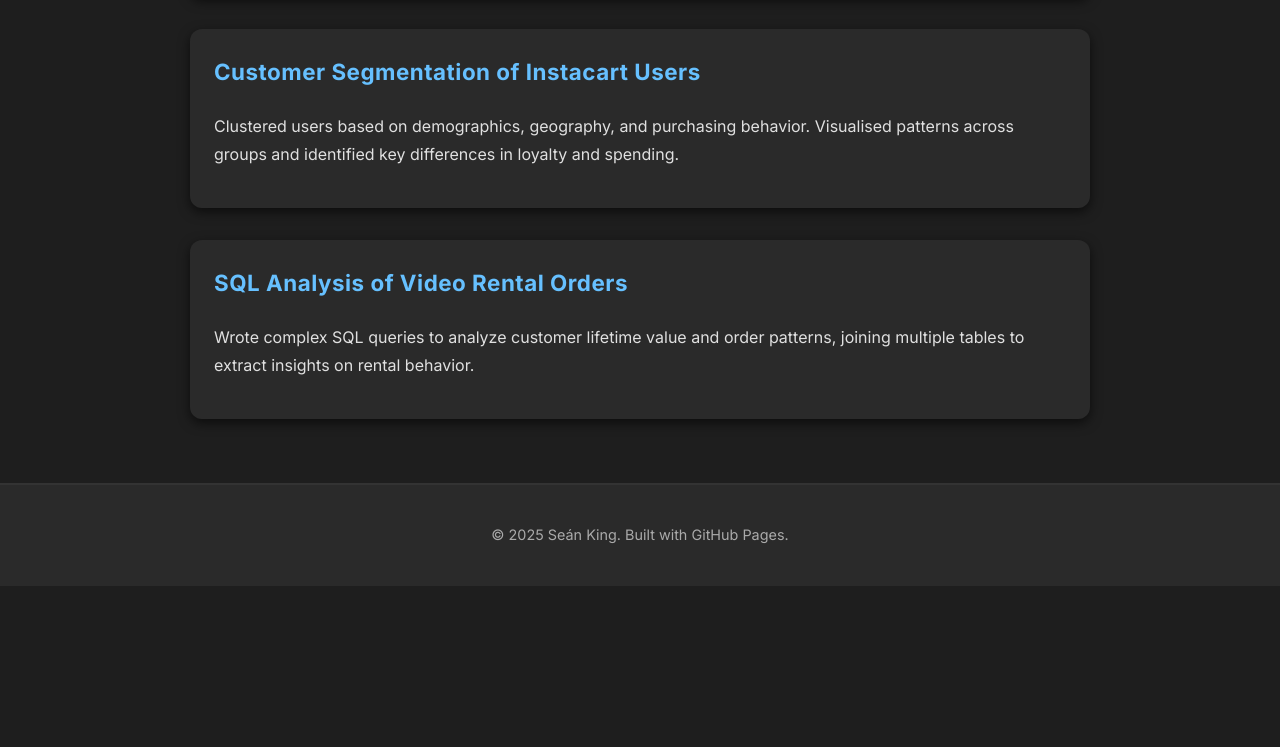
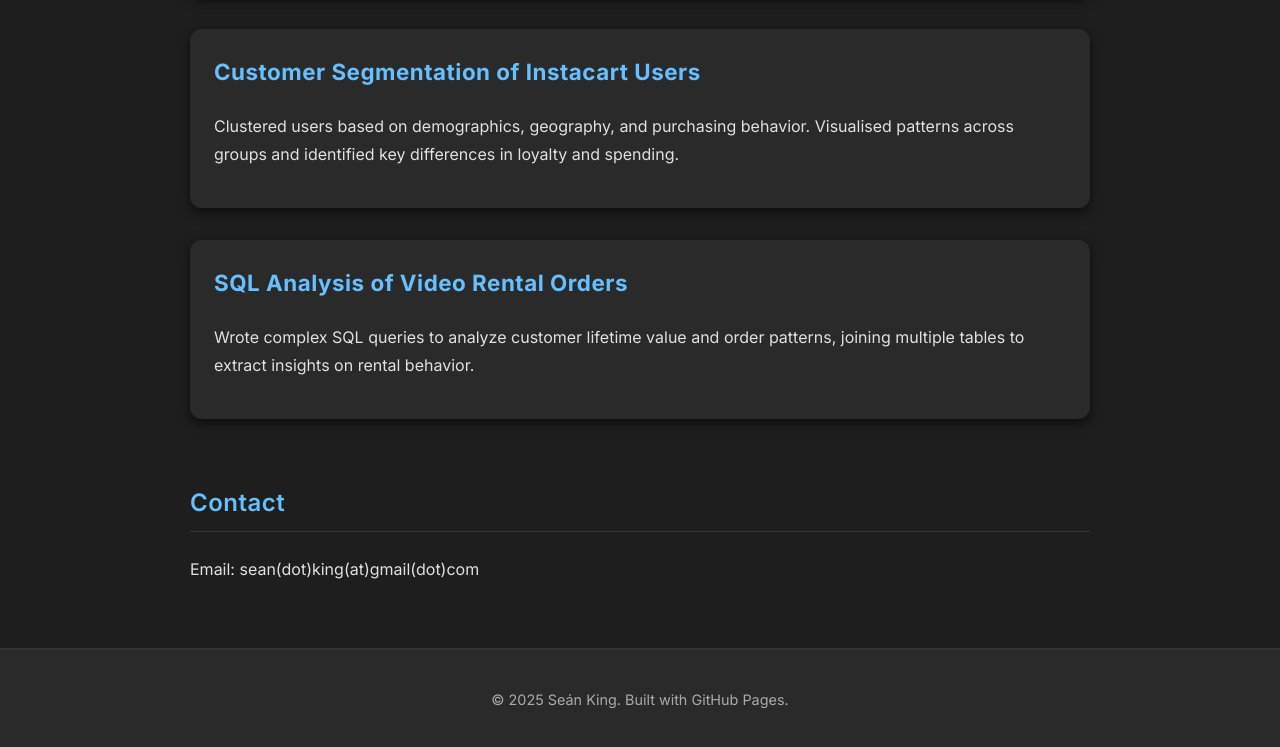
Before and after one commit to SeanKGitHub/SeanKGitHub.github.io, a plain HTML site: page index.html in a window 1280 px wide. Shown: the part 1423-2170 px from the top of the page. Before the commit the page ends 2009 px from the top, so only its background shows below. Drawn offline with Linux system fonts and the light colour scheme.

Commit message:
added contact

```diff
--- a/index.html
+++ b/index.html
@@ -53,6 +53,13 @@
         <p>Wrote complex SQL queries to analyze customer lifetime value and order patterns, joining multiple tables to extract insights on rental behavior.</p>
       </div>
     </section>
+
+        <section id="contact">
+      <h2>Contact</h2>
+      <ul>
+        <li>Email: sean(dot)king(at)gmail(dot)com</li>
+      </ul>
+    </section>
   </main>
 
   <footer>
```
